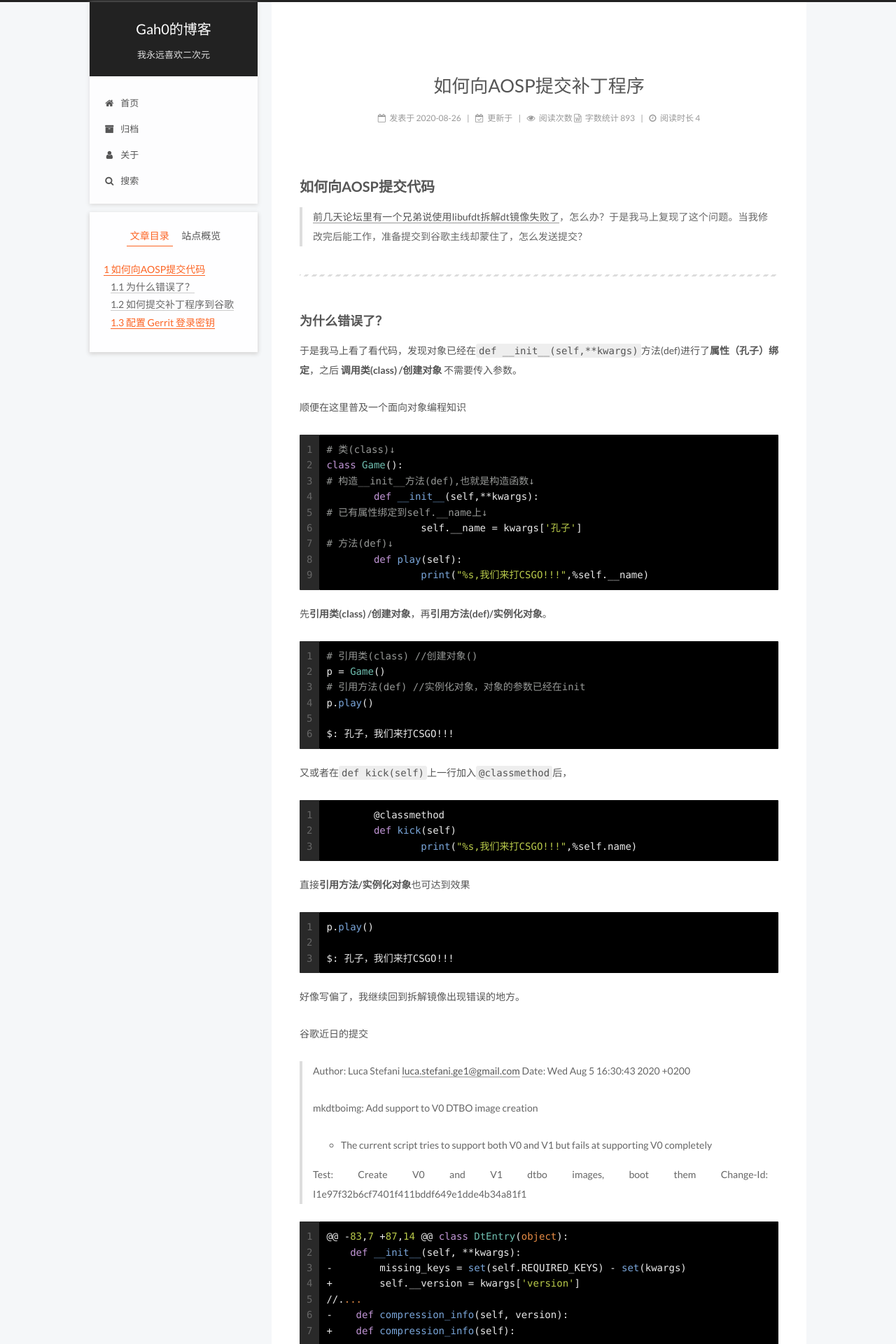
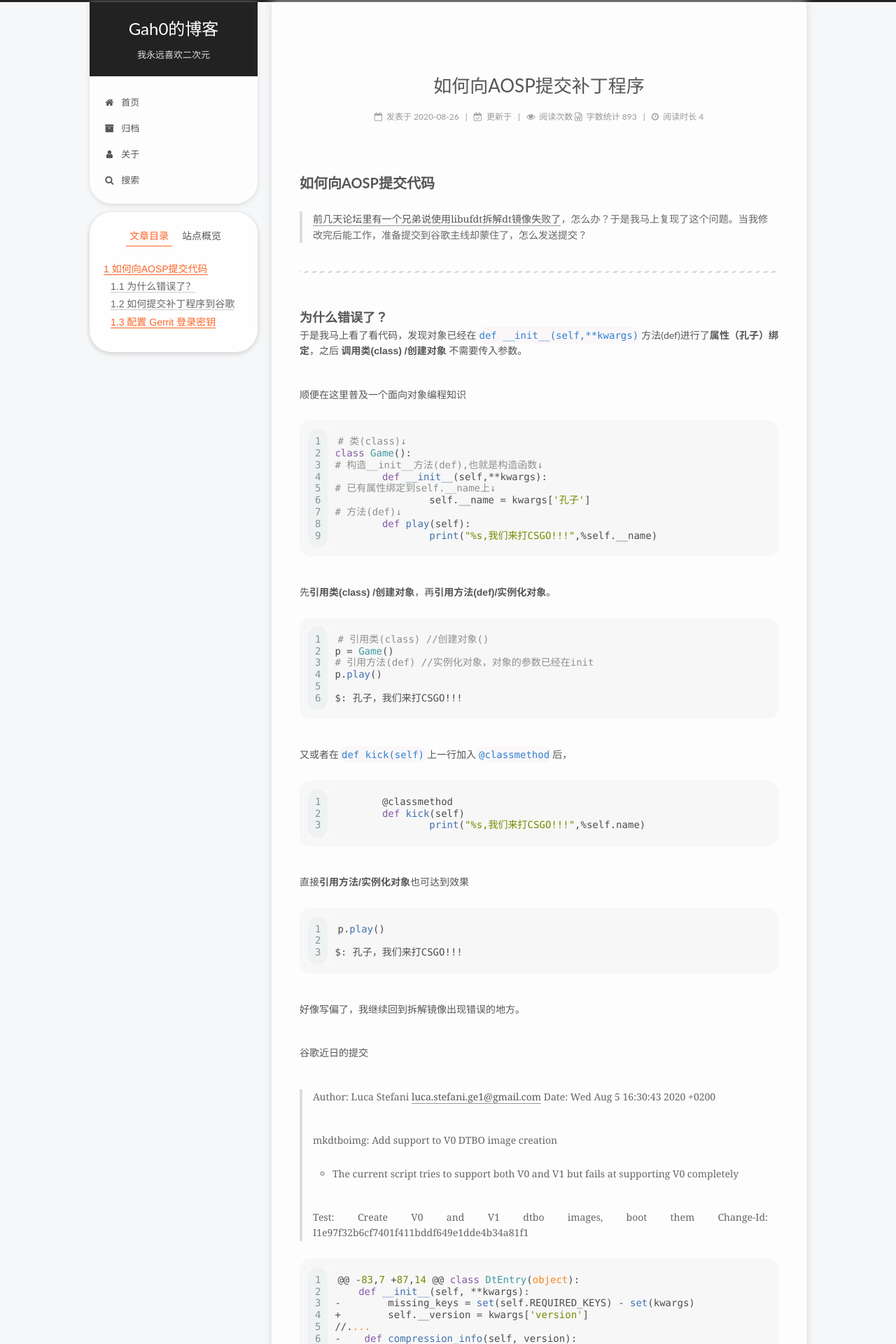
Before and after one commit to Gah0/Gah0.github.io, a Jekyll site: the page built from _posts/2020-08-26-如何向AOSP提交补丁程序和面向对象编程小知识.md, in a window 1280 px wide. Shown: the top 1920 px of the page at 70% size. Built offline with Jekyll 4.4.1, drawn with Linux system fonts in a browser that asks for light colours; some web fonts are replaced; comment, search, counter and statistics services are not loaded.

Commit message:
roundify
代码必须使用白底，即normal主题，黑底的border会露白色

```diff
--- a/_config.yml
+++ b/_config.yml
@@ -166,7 +166,7 @@ scheme: Pisces
 # - Introduce in 5.0.1
 # ---------------------------------------------------------------
 font:
-  enable: true
+  enable: False
 
   # Uri of fonts host. E.g. //fonts.googleapis.com (Default)
   host:
@@ -176,11 +176,12 @@ font:
     # external: true will load this font family from host.
     external: true
     family: Lato
+    size: 16
 
   # Font settings for Headlines (h1, h2, h3, h4, h5, h6)
   # Fallback to `global` font settings.
   headings:
-    external: true
+    external: False
     family:
 
   # Font settings for posts
@@ -193,14 +194,14 @@ font:
   # Fallback to `global` font settings.
   # The `size` option use `px` as unit
   logo:
-    external: true
+    external: False
     family:
-    size:
+    size: 24
 
   # Font settings for <code> and code blocks.
   codes:
     external: true
-    family: PT Mono
+    family: Roboto Mono
     size: 14
 
 
@@ -355,7 +356,7 @@ custom_logo:
 # Available value:
 #    normal | night | night eighties | night blue | night bright
 # https://github.com/chriskempson/tomorrow-theme
-highlight_theme: night bright
+highlight_theme: normal
 
 
 # ---------------------------------------------------------------
@@ -369,7 +370,7 @@ mathjax:
   cdn: //cdn.bootcss.com/mathjax/2.7.1/latest.js?config=TeX-AMS-MML_HTMLorMML
 
 # Han Support docs: https://hanzi.pro/
-han: false
+han: true
 
 # Swiftype Search API Key
 #swiftype_key:
--- a/_sass/_custom/custom.scss
+++ b/_sass/_custom/custom.scss
@@ -2,18 +2,44 @@
 .sidebar {
     background: rgba(255, 255, 255, 0.8);
     box-shadow: 0 2px 6px #dbdbdb;
+    border-radius: 32px;
 }
 .sidebar-inner {
-	background: rgba(255, 255, 255, 0.8);
-	box-shadow: 0 2px 6px #dbdbdb;
+    background: rgba(255, 255, 255, 0.8);
+    box-shadow: 0 2px 6px #dbdbdb;
+    border-radius: 32px;
 }
 .header-inner {
     background: rgba(255, 255, 255, 0.8);
     box-shadow: 0 2px 6px #dbdbdb;
+    border-bottom-right-radius:32px;
+    border-bottom-left-radius:32px;
 }
 .footer {
-    font-size: 14px;
+    font-size: 16px;
     color: #434343;
+}
+
+// 代码块自定义样式
+code {
+    color: #3181d4;
+    background: #fbf7f8;
+    margin: 0px;
+    padding: 0px 0px;
+    border-radius: 32px;
+}
+.highlight, pre {
+    margin: 8px 0;
+    padding: 8px;
+    border-radius: 16px;
+}
+.highlight, code, pre {
+    border: 4px solid #dbdbdb00;
+}
+pre, .highlight {
+    line-height: 1.2;
+}
+
 //主页文章边框阴影效果
 .content-wrap {
     background: rgba(255, 255, 255, 0.8);
@@ -21,4 +47,54 @@
     border-bottom-right-radius:64px;
     border-bottom-left-radius:64px;
 }
+//文章引言与标题保持间隔
+p {
+    margin: 40px 0 25px 0;
 }
+
+//归档文章圆点
+.posts-collapse .post-header::before {
+    top: 12px;
+    background: #bbb;
+}
+
+//归档处下划线
+.posts-collapse .post-header {
+    transition-timing-function: cubic-bezier(1, 0.01, 0.26, 1);
+    border-bottom: 0px dashed #f9f9f900;
+}
+//归档间距
+article {
+    line-height: 1.6;
+}
+
+//首页点击查看圆润按钮
+.post-button .btn {
+    font-size: 14px;
+    border-radius: 16px;
+}
+//下一页按钮○化
+.page-number-basic, .pagination .prev, .pagination .next, .pagination .page-number, .pagination .space {
+    border-radius: 50%;
+	height: 1.45rem;
+}
+//选中圆化
+.menu .menu-item a {
+    border-radius: 32px;
+}
+//头像圆化
+.site-author-image {
+    border-radius: 100%;
+}
+//搜索圆化
+.local-search-popup #local-search-result {
+    border-radius: 32px;
+}
+.local-search-popup .local-search-header {
+    padding: 12px;
+    height: 32px;
+    border-radius: 32px;
+}
+.local-search-popup {
+    border-radius: 32px;
+}
```
